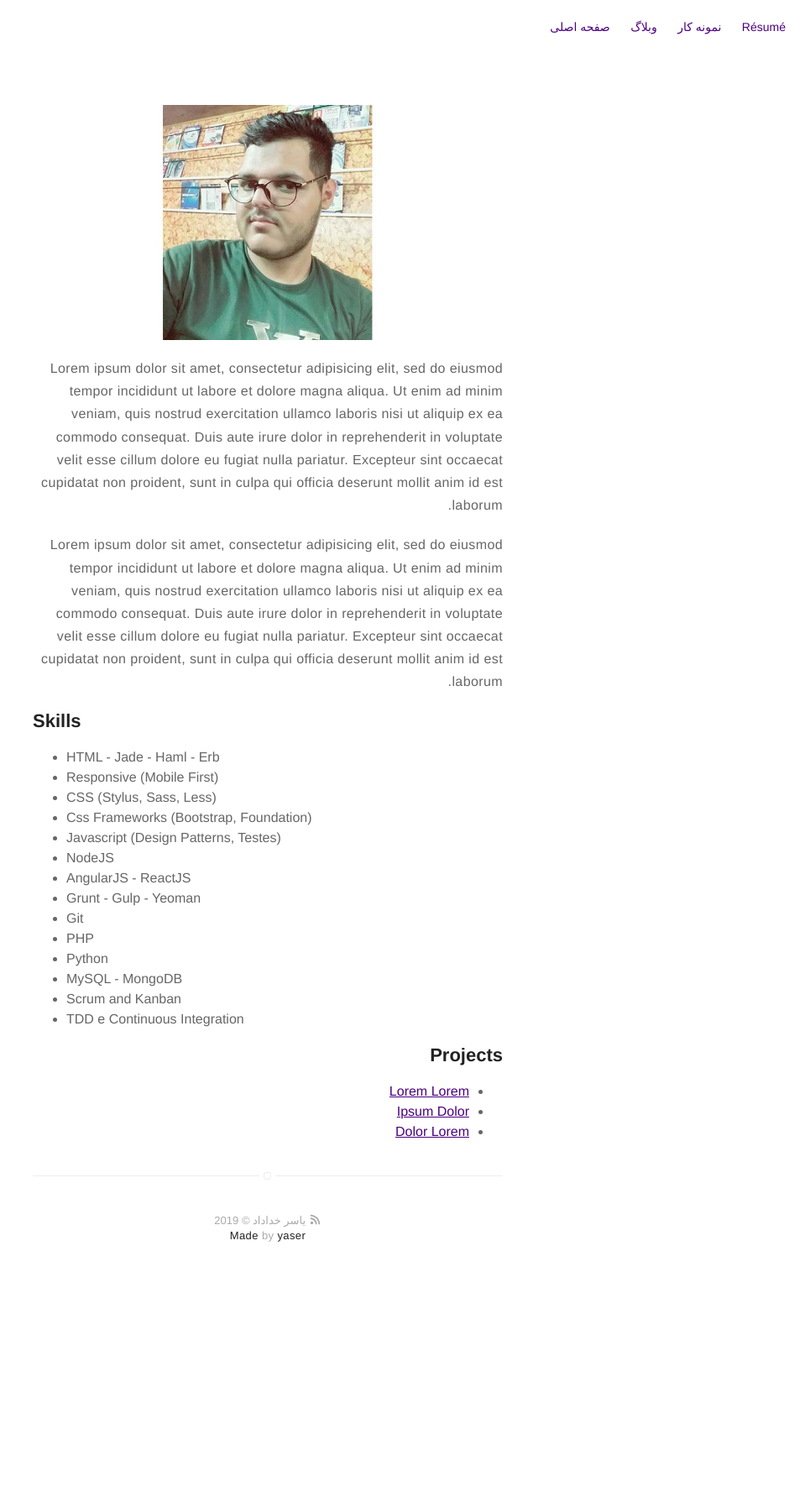
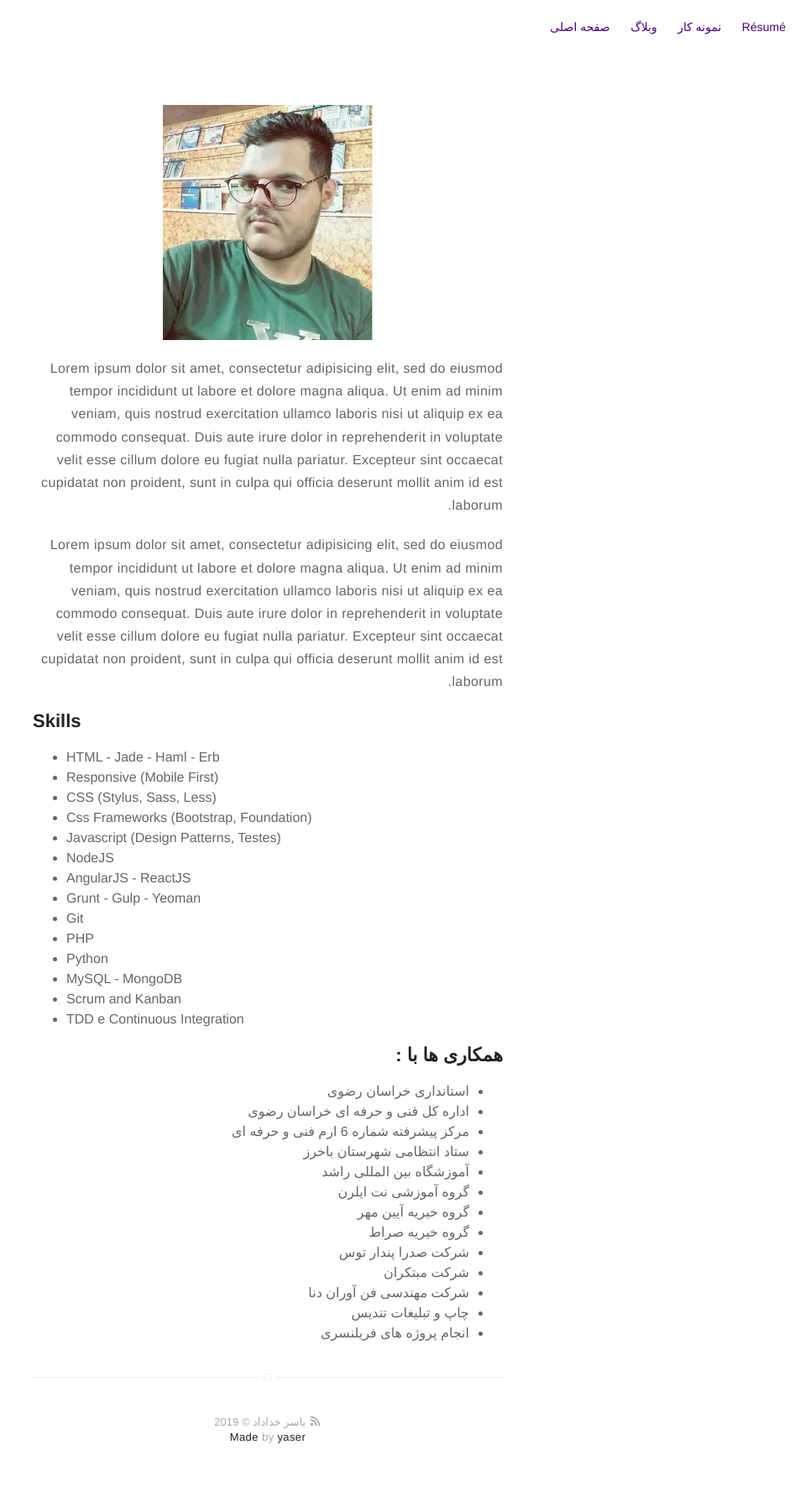
Before and after one commit to yaserkhodadad/yaserkhodadad.github.io, a Jekyll site: the page built from about.md, in a window 1280 px wide. Shown: the whole page at 84% size, without its empty margins (321-1280 px from the left). Built offline with Jekyll 4.4.1, drawn with Linux system fonts in a browser that asks for light colours; before the commit the page ends 1543 px from its top, so only the background shows below that.

Commit message:
Update about.md

```diff
--- a/about.md
+++ b/about.md
@@ -38,10 +38,20 @@ proident, sunt in culpa qui officia deserunt mollit anim id est laborum.</p>
 	<li>TDD e Continuous Integration</li>
 </ul>
 
-<h2 style="direction:rtl">Projects</h2>
+<h2 style="direction:rtl">همکاری ها با :</h2>
 
 <ul style="direction:rtl">
-	<li><a href="https://github.com/">Lorem Lorem</a></li>
-	<li><a href="https://github.com/">Ipsum Dolor</a></li>
-	<li><a href="https://github.com/">Dolor Lorem</a></li>
+	<li> استانداری خراسان رضوی </li>
+	<li> اداره کل فنی و حرفه ای خراسان رضوی </li>
+	<li> مرکز پیشرفته شماره 6 ارم فنی و حرفه ای </li>
+	<li> ستاد انتظامی شهرستان باخرز</li>
+	<li> آموزشگاه بین المللی راشد </li>
+	<li> گروه آموزشی نت ایلرن </li>
+	<li> گروه خیریه آیین مهر </li>
+	<li> گروه خیریه صراط</li>
+	<li> شرکت صدرا پندار توس</li>
+	<li> شرکت مبتکران</li>
+	<li> شرکت مهندسی فن آوران دنا</li>
+	<li> چاپ و تبلیغات تندیس</li>
+	<li> انجام پروژه های فریلنسری</li>
 </ul>
```
